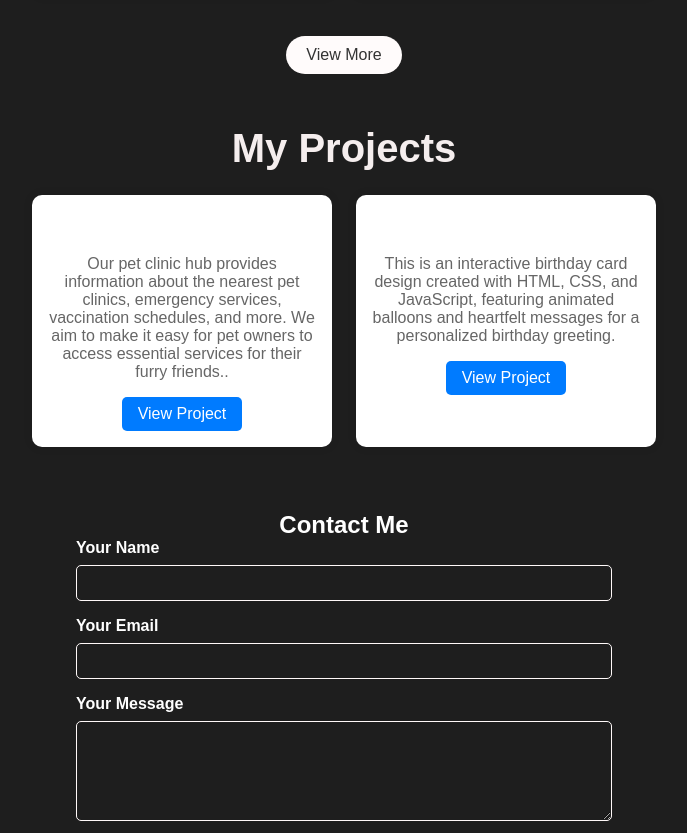
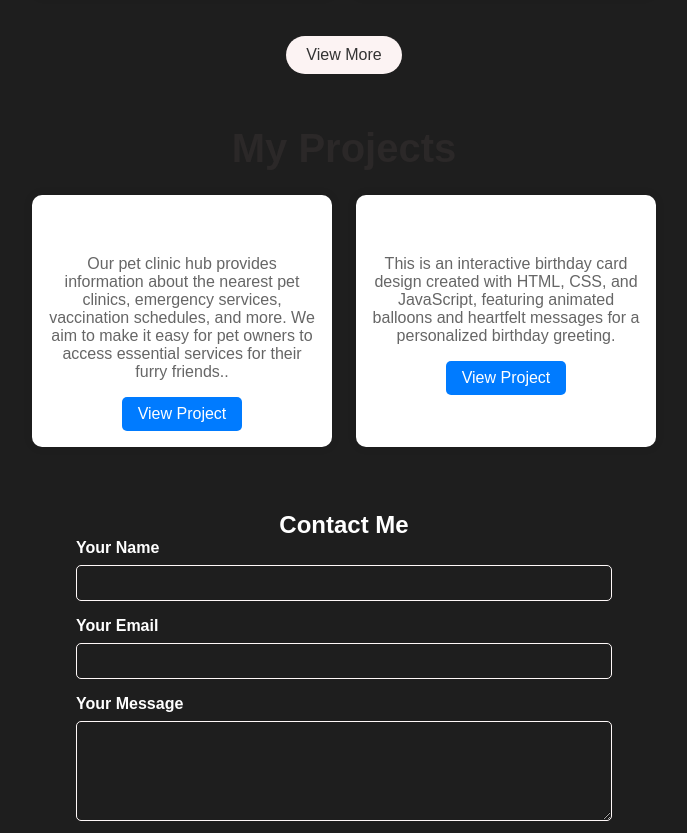
Before and after one commit to mahuyaghosh396/mportfolio, a React (Create React App) app: page / in a window 1280 px wide. Shown: the part 1780-2613 px from the top of the page, without its empty margins (296-983 px from the left). Built offline with nearby package versions, Linux system fonts and the light colour scheme.

Commit message:
color ch

```diff
--- a/src/components/Project/project.css
+++ b/src/components/Project/project.css
@@ -9,7 +9,7 @@
   .projects-title {
     font-size: 2.5rem;
     margin-bottom: 1.5rem;
-    color: #f5eeee;
+    color: #2b2828;
   }
 
   .projects-grid {
--- a/src/components/works/works.css
+++ b/src/components/works/works.css
@@ -50,7 +50,7 @@
 .view-more-button {
   font-size: 1rem;
   padding: 10px 20px;
-  background-color: #fffbfb;
+  background-color: #fcf3f3;
   color: #333;
   border: none;
   border-radius: 50px;
```
